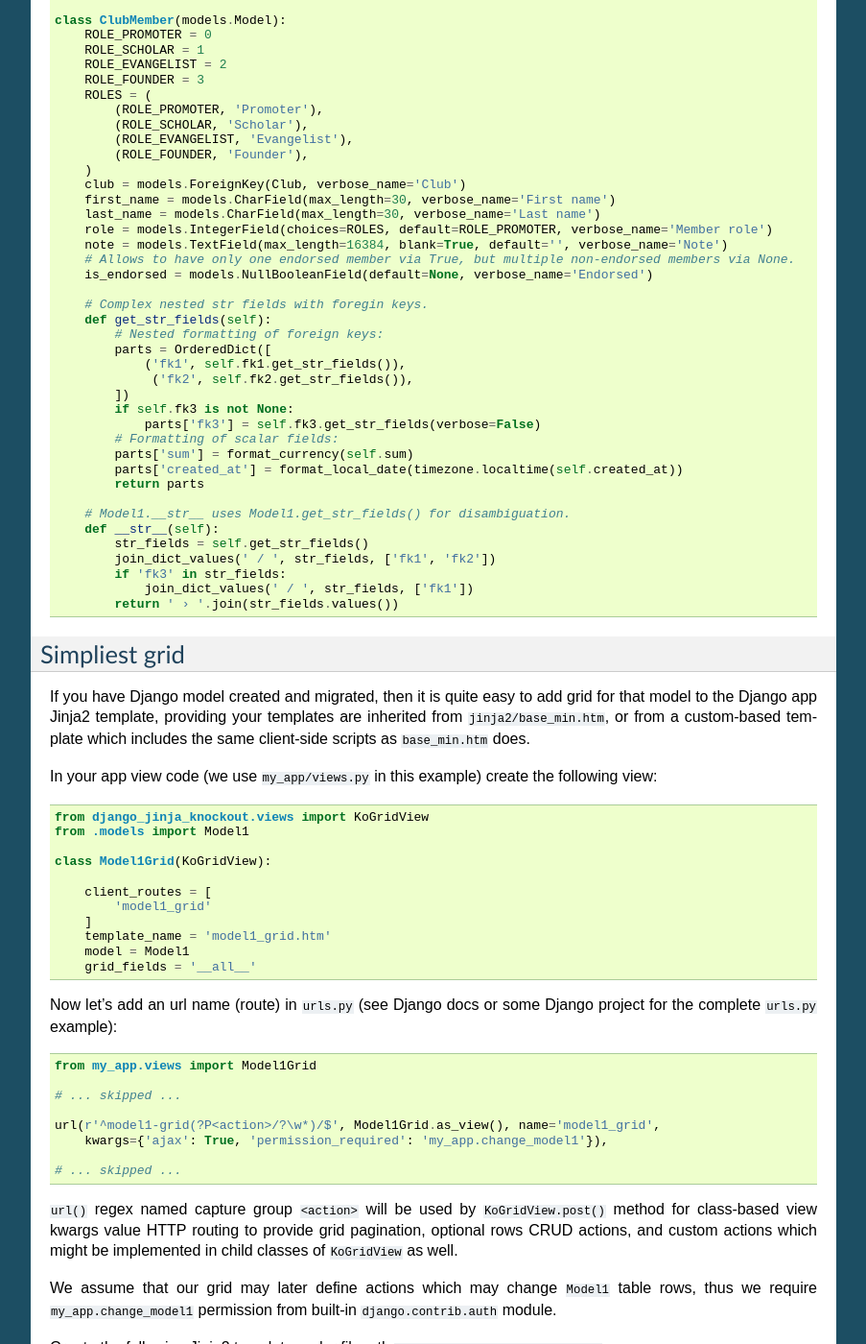
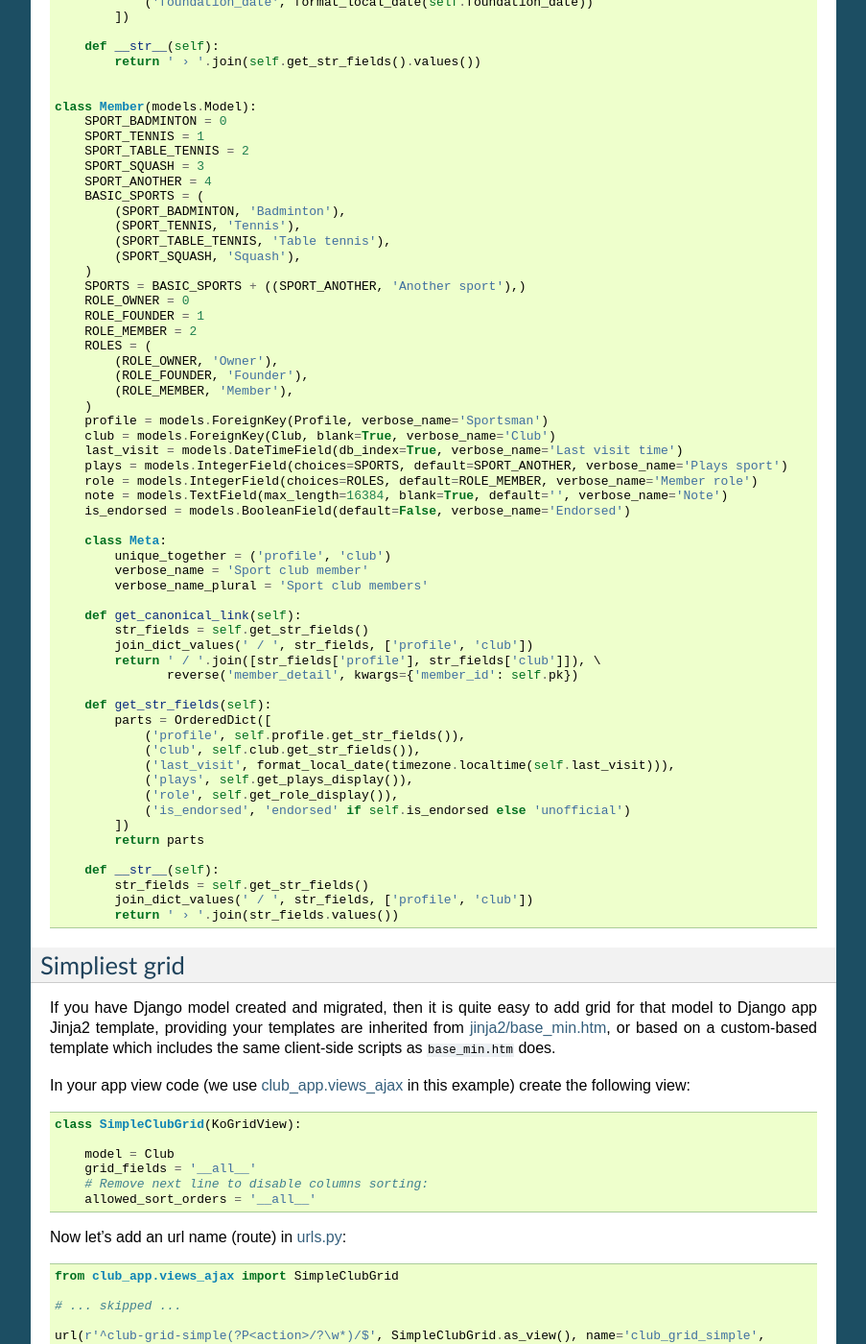
Before and after one commit to Dmitri-Sintsov/django-jinja-knockout, a Sphinx documentation site: the page built from docs/grids.rst, in a window 1280 px wide and 1400 px high, scrolled down 1413 px. Shown: the whole window at 96% size, without its empty margins (198-1101 px from the left). Built offline with Sphinx 7.4.7, drawn with Linux system fonts in a browser that asks for light colours; some of the changed text lies outside the part shown.

Commit message:
Partial adaptation of documentation to djk-sample.

```diff
--- a/docs/grids.rst
+++ b/docs/grids.rst
@@ -2,13 +2,27 @@
 Grids
 =====
 
+.. _club_app.models: https://github.com/Dmitri-Sintsov/djk-sample/blob/master/club_app/models.py
+.. _club_app.views_ajax: https://github.com/Dmitri-Sintsov/djk-sample/blob/master/club_app/views_ajax.py
+.. _jinja2/base_min.htm: https://github.com/Dmitri-Sintsov/django-jinja-knockout/blob/master/django_jinja_knockout/jinja2/base_min.htm
+.. _jinja2/cbv_grid.htm: https://github.com/Dmitri-Sintsov/django-jinja-knockout/blob/master/django_jinja_knockout/jinja2/cbv_grid.htm
+.. _ko_grid.js: https://github.com/Dmitri-Sintsov/django-jinja-knockout/blob/master/django_jinja_knockout/static/js/front/ko-grid.js
+.. _knockout.js: http://knockoutjs.com/
+.. _views.KoGridView: https://github.com/Dmitri-Sintsov/django-jinja-knockout/blob/master/django_jinja_knockout/views.py
+.. _urls.py: https://github.com/Dmitri-Sintsov/djk-sample/blob/master/djk_sample/urls.py
+
+
 Introduction
 ------------
-Client-side ``static/js/front/ko-grid.js`` script and server-side ``views.KoGridView`` Python class provide possibility
-to create AJAX-powered grids for Django models, similar to traditional ``django.contrib.admin`` built-in module which
+Client-side `ko_grid.js`_ script and server-side `views.KoGridView`_ Python class provide possibility to create
+AJAX-powered grids for Django models, similar to traditional ``django.contrib.admin`` built-in module which
 implements such functionality with traditional HTML page generation.
 
-``knockout.js`` viewmodels are used to display / update AJAX grids.
+``views.KoGridView`` itself is based on common foundation with ``views.ListSortingView`` via ``views.BaseFilterView``,
+which allows to partially share the functionality between AJAX grids and traditional paginated lists, although
+currently grids are more full-featured (for example support wider variety of model field filters).
+
+`knockout.js`_ viewmodels are used to display / update AJAX grids.
 
 Each grid row represents an instance of associated Django model which can be browsed and manipulated by grid class.
 
@@ -36,11 +50,7 @@ Models used in this documentation
 ---------------------------------
 .. highlight:: python
 
-This documentation refers to two Django models with one to many relationship defined in ``my_app.models.py``::
-
-    from collections import OrderedDict
-    from django.db import models
-    from django_jinja_knockout.tpl import format_local_date
+This documentation refers to Django models with one to many relationship defined in `club_app.models`_::
 
     class Club(models.Model):
         CATEGORY_RECREATIONAL = 0
@@ -49,117 +59,131 @@ This documentation refers to two Django models with one to many relationship def
             (CATEGORY_RECREATIONAL, 'Recreational'),
             (CATEGORY_PROFESSIONAL, 'Professional'),
         )
+        title = models.CharField(max_length=64, unique=True, verbose_name='Title')
+        category = models.IntegerField(
+            choices=CATEGORIES, default=CATEGORY_RECREATIONAL, db_index=True, verbose_name='Category'
+        )
+        foundation_date = models.DateField(db_index=True, verbose_name='Foundation date')
+
+        class Meta:
+            verbose_name = 'Sport club'
+            verbose_name_plural = 'Sport clubs'
+            ordering = ('title', 'category')
+
+        def save(self, *args, **kwargs):
+            if self.pk is None:
+                if self.foundation_date is None:
+                    self.foundation_date = timezone.now()
+            super().save(*args, **kwargs)
+
+        def get_canonical_link(self):
+            return str(self.title), reverse('club_detail', kwargs={'club_id': self.pk})
+
+        def get_str_fields(self):
+            return OrderedDict([
+                ('title', self.title),
+                ('category', self.get_category_display()),
+                ('foundation_date', format_local_date(self.foundation_date))
+            ])
+
+        def __str__(self):
+            return ' › '.join(self.get_str_fields().values())
+
+
+    class Member(models.Model):
         SPORT_BADMINTON = 0
         SPORT_TENNIS = 1
         SPORT_TABLE_TENNIS = 2
         SPORT_SQUASH = 3
-        SPORTS = (
+        SPORT_ANOTHER = 4
+        BASIC_SPORTS = (
             (SPORT_BADMINTON, 'Badminton'),
             (SPORT_TENNIS, 'Tennis'),
             (SPORT_TABLE_TENNIS, 'Table tennis'),
             (SPORT_SQUASH, 'Squash'),
         )
-        title = models.CharField(max_length=64, verbose_name='Title')
-        sport = models.IntegerField(choices=SPORTS, default=SPORT_BADMINTON, verbose_name='Sport')
-        category = models.IntegerField(choices=CATEGORIES, default=CATEGORY_RECREATIONAL, verbose_name='Category')
-        foundation_date = models.DateField(db_index=True, verbose_name='Foundation date')
+        SPORTS = BASIC_SPORTS + ((SPORT_ANOTHER, 'Another sport'),)
+        ROLE_OWNER = 0
+        ROLE_FOUNDER = 1
+        ROLE_MEMBER = 2
+        ROLES = (
+            (ROLE_OWNER, 'Owner'),
+            (ROLE_FOUNDER, 'Founder'),
+            (ROLE_MEMBER, 'Member'),
+        )
+        profile = models.ForeignKey(Profile, verbose_name='Sportsman')
+        club = models.ForeignKey(Club, blank=True, verbose_name='Club')
+        last_visit = models.DateTimeField(db_index=True, verbose_name='Last visit time')
+        plays = models.IntegerField(choices=SPORTS, default=SPORT_ANOTHER, verbose_name='Plays sport')
+        role = models.IntegerField(choices=ROLES, default=ROLE_MEMBER, verbose_name='Member role')
+        note = models.TextField(max_length=16384, blank=True, default='', verbose_name='Note')
+        is_endorsed = models.BooleanField(default=False, verbose_name='Endorsed')
+
+        class Meta:
+            unique_together = ('profile', 'club')
+            verbose_name = 'Sport club member'
+            verbose_name_plural = 'Sport club members'
+
+        def get_canonical_link(self):
+            str_fields = self.get_str_fields()
+            join_dict_values(' / ', str_fields, ['profile', 'club'])
+            return ' / '.join([str_fields['profile'], str_fields['club']]), \
+                   reverse('member_detail', kwargs={'member_id': self.pk})
 
         def get_str_fields(self):
-            return OrderedDict([
-                ('title', title),
-                ('sport', self.get_sport_display()),
-                ('category', self.get_category_display()),
-                ('foundation_date', format_local_date(self.foundation_date))
+            parts = OrderedDict([
+                ('profile', self.profile.get_str_fields()),
+                ('club', self.club.get_str_fields()),
+                ('last_visit', format_local_date(timezone.localtime(self.last_visit))),
+                ('plays', self.get_plays_display()),
+                ('role', self.get_role_display()),
+                ('is_endorsed', 'endorsed' if self.is_endorsed else 'unofficial')
             ])
-
-        def __str__(self):
-            return ' › '.join(list(self.get_str_fields.values()))
-
-    class ClubMember(models.Model):
-        ROLE_PROMOTER = 0
-        ROLE_SCHOLAR = 1
-        ROLE_EVANGELIST = 2
-        ROLE_FOUNDER = 3
-        ROLES = (
-            (ROLE_PROMOTER, 'Promoter'),
-            (ROLE_SCHOLAR, 'Scholar'),
-            (ROLE_EVANGELIST, 'Evangelist'),
-            (ROLE_FOUNDER, 'Founder'),
-        )
-        club = models.ForeignKey(Club, verbose_name='Club')
-        first_name = models.CharField(max_length=30, verbose_name='First name')
-        last_name = models.CharField(max_length=30, verbose_name='Last name')
-        role = models.IntegerField(choices=ROLES, default=ROLE_PROMOTER, verbose_name='Member role')
-        note = models.TextField(max_length=16384, blank=True, default='', verbose_name='Note')
-        # Allows to have only one endorsed member via True, but multiple non-endorsed members via None.
-        is_endorsed = models.NullBooleanField(default=None, verbose_name='Endorsed')
-
-        # Complex nested str fields with foregin keys.
-        def get_str_fields(self):
-            # Nested formatting of foreign keys:
-            parts = OrderedDict([
-                ('fk1', self.fk1.get_str_fields()),
-                 ('fk2', self.fk2.get_str_fields()),
-            ])
-            if self.fk3 is not None:
-                parts['fk3'] = self.fk3.get_str_fields(verbose=False)
-            # Formatting of scalar fields:
-            parts['sum'] = format_currency(self.sum)
-            parts['created_at'] = format_local_date(timezone.localtime(self.created_at))
             return parts
 
-        # Model1.__str__ uses Model1.get_str_fields() for disambiguation.
         def __str__(self):
             str_fields = self.get_str_fields()
-            join_dict_values(' / ', str_fields, ['fk1', 'fk2'])
-            if 'fk3' in str_fields:
-                join_dict_values(' / ', str_fields, ['fk1'])
+            join_dict_values(' / ', str_fields, ['profile', 'club'])
             return ' › '.join(str_fields.values())
-
 
 Simpliest grid
 --------------
 
-If you have Django model created and migrated, then it is quite easy to add grid for that model to the Django app Jinja2
-template, providing your templates are inherited from ``jinja2/base_min.htm``, or from a custom-based template which
+If you have Django model created and migrated, then it is quite easy to add grid for that model to Django app Jinja2
+template, providing your templates are inherited from `jinja2/base_min.htm`_, or based on a custom-based template which
 includes the same client-side scripts as ``base_min.htm`` does.
 
-In your app view code (we use ``my_app/views.py`` in this example) create the following view::
-
-    from django_jinja_knockout.views import KoGridView
-    from .models import Model1
-
-    class Model1Grid(KoGridView):
-
-        client_routes = [
-            'model1_grid'
-        ]
-        template_name = 'model1_grid.htm'
-        model = Model1
+In your app view code (we use `club_app.views_ajax`_ in this example) create the following view::
+
+    class SimpleClubGrid(KoGridView):
+
+        model = Club
         grid_fields = '__all__'
-
-Now let's add an url name (route) in ``urls.py`` (see Django docs or some Django project for the complete ``urls.py``
-example)::
-
-    from my_app.views import Model1Grid
+        # Remove next line to disable columns sorting:
+        allowed_sort_orders = '__all__'
+
+Now let's add an url name (route) in `urls.py`_::
+
+    from club_app.views_ajax import SimpleClubGrid
 
     # ... skipped ...
 
-    url(r'^model1-grid(?P<action>/?\w*)/$', Model1Grid.as_view(), name='model1_grid',
-        kwargs={'ajax': True, 'permission_required': 'my_app.change_model1'}),
-
+    url(r'^club-grid-simple(?P<action>/?\w*)/$', SimpleClubGrid.as_view(), name='club_grid_simple',
+        kwargs={'view_title': 'Simple club grid', 'permission_required': 'club_app.change_club'}),
     # ... skipped ...
 
 ``url()`` regex named capture group ``<action>`` will be used by ``KoGridView.post()`` method for class-based view
-kwargs value HTTP routing to provide grid pagination, optional rows CRUD actions, and custom actions which might be
-implemented in child classes of ``KoGridView`` as well.
-
-We assume that our grid may later define actions which may change ``Model1`` table rows, thus we require
-``my_app.change_model1`` permission from built-in ``django.contrib.auth`` module.
+kwargs value HTTP routing to provide grid pagination and optional CRUD actions. Custom actions might be implemented
+via ancestor classes of ``KoGridView``.
+
+We assume that our grid may later define actions which can change ``Club`` table rows, thus our view requires
+``club_app.change_club`` permission from built-in ``django.contrib.auth`` module.
 
 .. highlight:: jinja
 
-Create the following Jinja2 template under filepath ``my_app/jinja2/model1_grid.htm``::
+Our grid is works just with few lines of code, but where is the template that generated initial HTML content?
+
+By default, KoGridView uses built-in `jinja2/cbv_grid.htm`_ template, which content looks like this::
 
     {% from 'ko_grid.htm' import ko_grid with context %}
     {% from 'ko_grid_body.htm' import ko_grid_body with context %}
@@ -170,13 +194,7 @@ Create the following Jinja2 template under filepath ``my_app/jinja2/model1_grid.
     {{
     ko_grid(
         grid_options={
-            'pageRoute': 'model1_grid',
-        },
-        template_options={
-            'vscroll': True
-        },
-        dom_attrs={
-            'id': 'model1_grid'
+            'pageRoute': view.request.url_name,
         }
     )
     }}
@@ -185,8 +203,10 @@ Create the following Jinja2 template under filepath ``my_app/jinja2/model1_grid.
 
     {% block bottom_scripts %}
         {{ ko_grid_body() }}
-        <script src="{{ static_hash('js/front/ko-grid.js') }}"></script>
+        <script src="{{ static('js/front/ko-grid.js') }}"></script>
     {% endblock bottom_scripts %}
+
+One may extend this template to customize grid, which we will do later.
 
 Take a note that two Jinja2 macros are imported. Let's explain their purpose.
 
```
